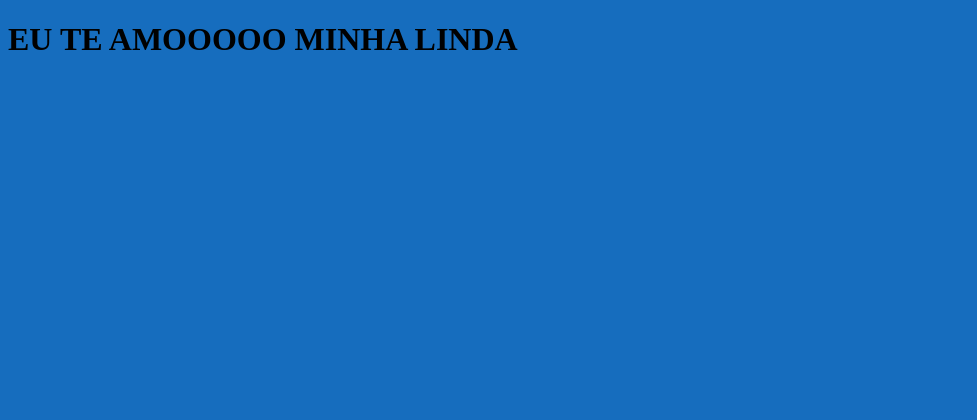
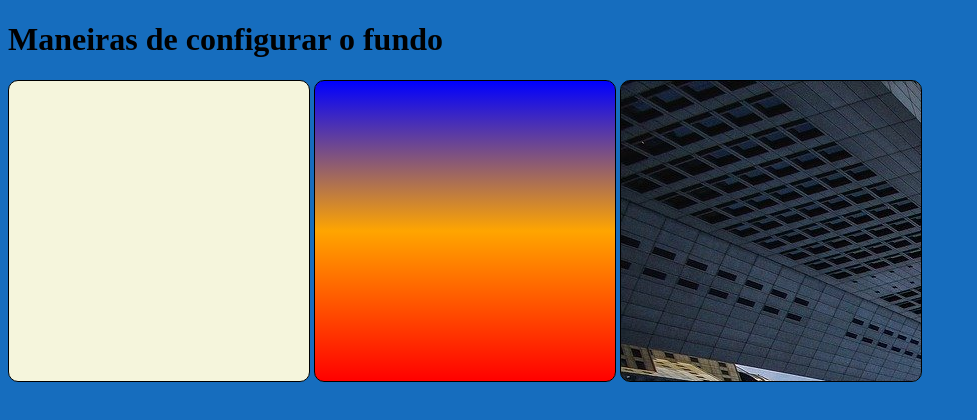
Before and after one commit to italogithube/HTML-CSS-JavaScript, a plain HTML site: page HTML/ex01/index.html in a window 1280 px wide. Shown: the whole page, without its empty margins (0-977 px from the left). Drawn offline with Linux system fonts and the light colour scheme.

Commit message:
Update index.html

```diff
--- a/HTML/ex01/index.html
+++ b/HTML/ex01/index.html
@@ -6,9 +6,45 @@
     <meta name="viewport" content="width=device-width, initial-scale=1.0">
     <link rel="stylesheet" href="assets/style.css">
     <title>Site de Publicacao</title>
+<style>
+    div.quadrado{
+        border: 1px solid black;
+        width: 300px;
+        height: 300px;
+        display: inline-block;
+        border-radius: 10px;
+        background-color: aquamarine;
+    }
+
+    div#q1{
+        background-color: beige;
+
+    }
+    div#q2{
+        background-image: linear-gradient(to bottom,blue,orange,red);
+    }
+    div#q3{
+        background-image: url(img/wallpaper002.jpg);
+
+    }
+</style>
+
 </head>
 <body>
-    <h1>EU TE AMOOOOO MINHA LINDA</h1>
+    <h1>Maneiras de configurar o fundo</h1>
+
+     <div class="quadrado" id="q1">
+
+     </div>
+
+     <div class="quadrado" id="q2">
+
+     </div>
+
+     <div class="quadrado" id="q3">
+
+     </div>
+
 
 </body>
 </html>
```
